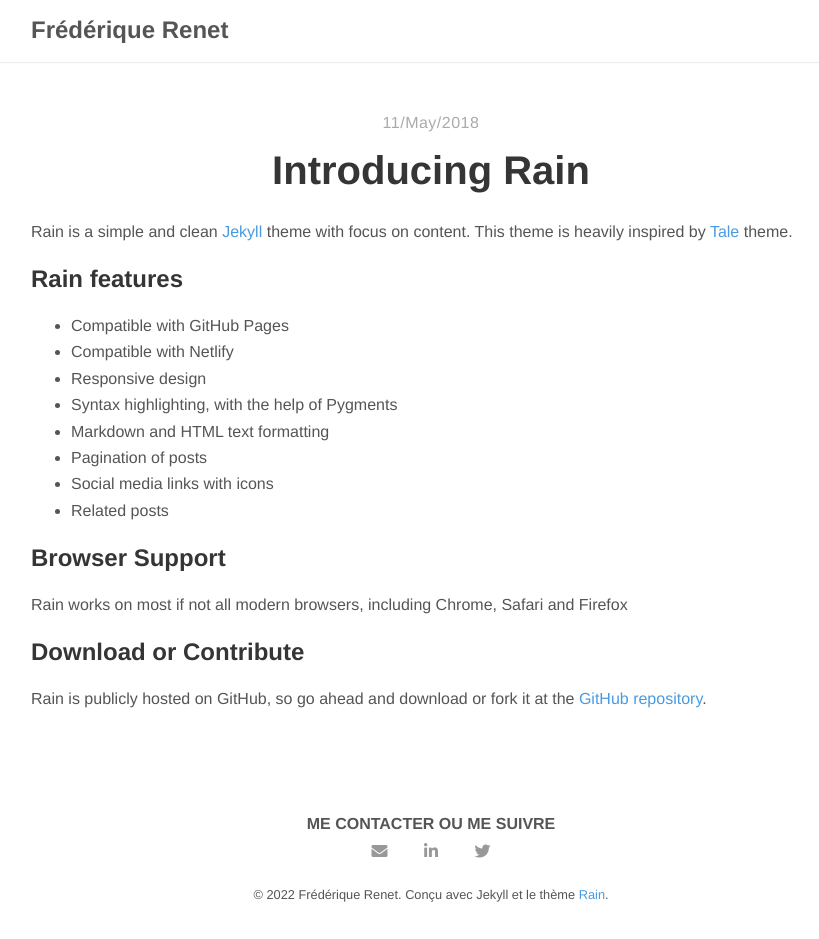
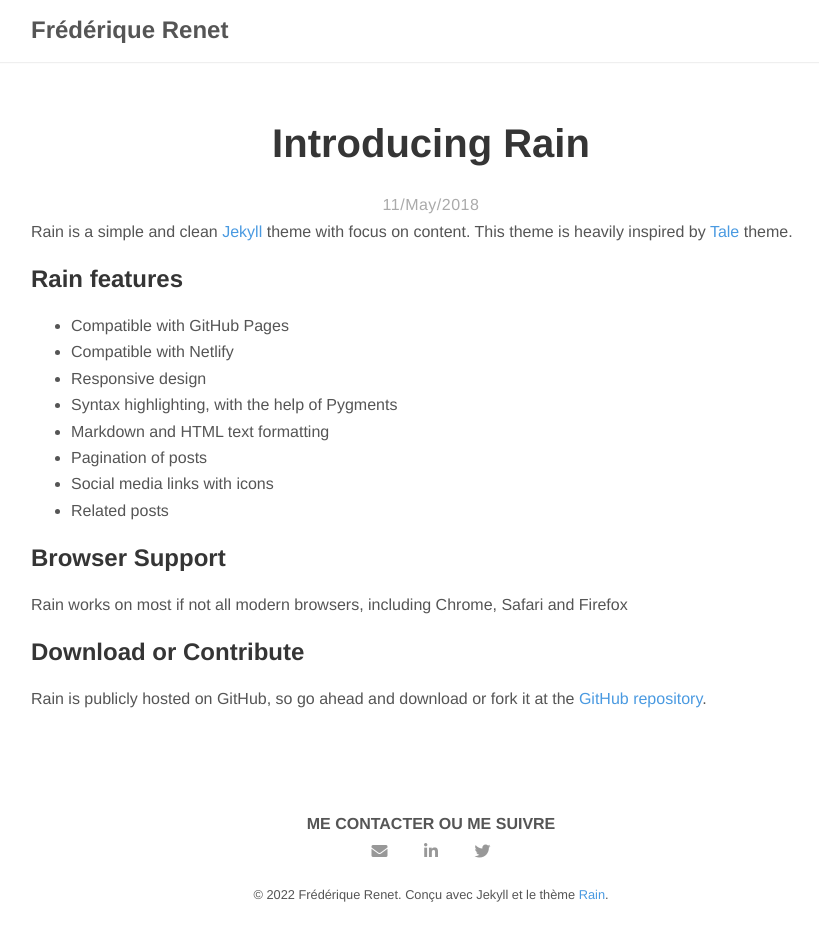
Before and after one commit to frederiquerenet/frederiquerenet.github.io, a Jekyll site: the page built from _posts/2018-05-11-introducing-rain.md, in a window 1280 px wide. Shown: the whole page, without its empty margins (209-1028 px from the left). Built offline with Jekyll 4.4.1, drawn with Linux system fonts in a browser that asks for light colours; nearby versions of some CDN libraries.

Commit message:
modify date place in post

```diff
--- a/_layouts/post.html
+++ b/_layouts/post.html
@@ -4,14 +4,14 @@ layout: default
 
 <div class="post">
 
+  <h1 class="post-title">
+    <div>{{ page.title }}</div>
+  </h1>
   <div class="post-info">
     {% if page.date %}
     <time datetime="{{ page.date }}">{{ page.date | date: "%d/%b/%Y" }}</time>
     {% endif %}
   </div>
-  <h1 class="post-title">
-    <div>{{ page.title }}</div>
-  </h1>
 
   {{ content }}
 
```
